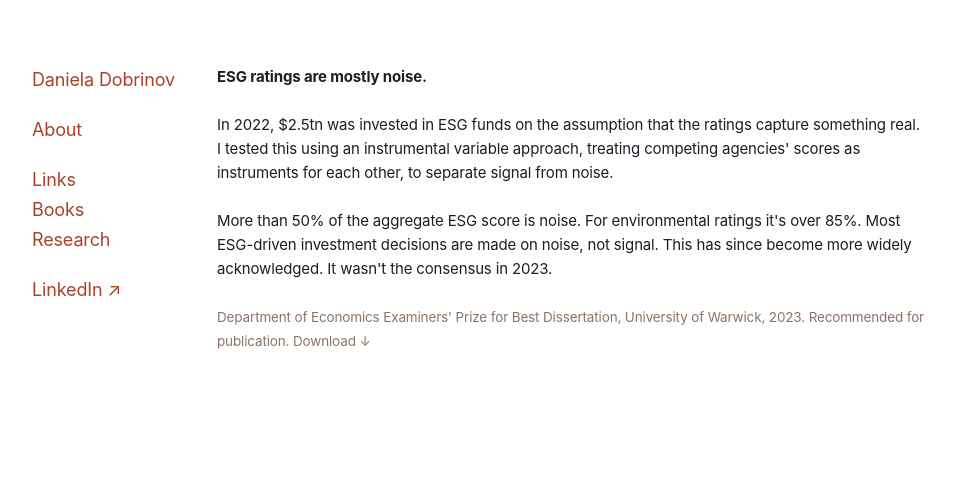
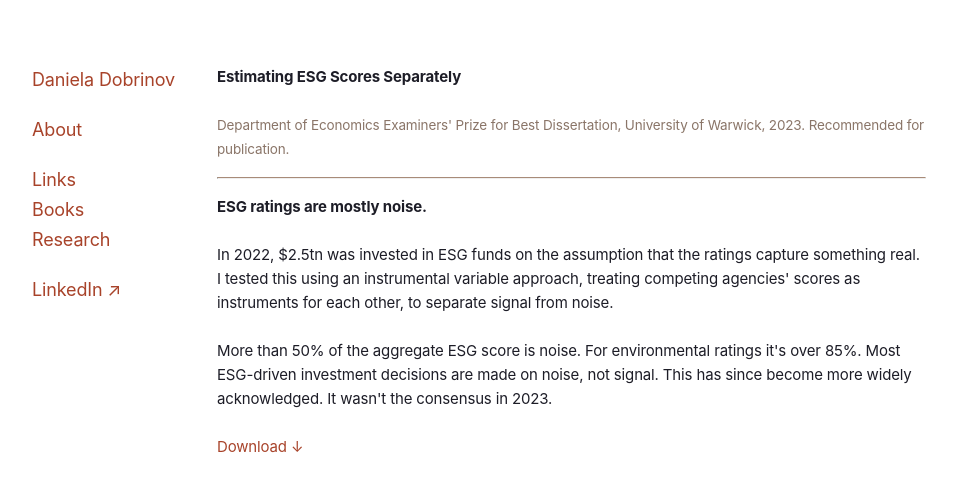
Before and after one commit to eula01/danisite, a Next.js app: page /research in a window 1280 px wide. Shown: the top 490 px of the page, without its empty margins (173-1130 px from the left). Built offline with nearby package versions, Linux system fonts and the light colour scheme.

Commit message:
Restructure research page with title, prize, divider, then finding

```diff
--- a/pages/research.tsx
+++ b/pages/research.tsx
@@ -5,6 +5,11 @@ export default function Research() {
     <Layout title="Research" description="Research">
       <main>
         <div>
+          <p><strong>Estimating ESG Scores Separately</strong></p>
+          <p style={{ color: "var(--light-text)", fontSize: "0.9em", marginBottom: "0" }}>
+            Department of Economics Examiners' Prize for Best Dissertation, University of Warwick, 2023. Recommended for publication.
+          </p>
+          <hr style={{ marginTop: "16px", marginBottom: "16px" }} />
           <p><strong>ESG ratings are mostly noise.</strong></p>
           <p>
             In 2022, $2.5tn was invested in ESG funds on the assumption that the ratings capture something real. I tested this using an instrumental variable approach, treating competing agencies' scores as instruments for each other, to separate signal from noise.
@@ -12,8 +17,8 @@ export default function Research() {
           <p>
             More than 50% of the aggregate ESG score is noise. For environmental ratings it's over 85%. Most ESG-driven investment decisions are made on noise, not signal. This has since become more widely acknowledged. It wasn't the consensus in 2023.
           </p>
-          <p style={{ color: "var(--light-text)", fontSize: "0.9em" }}>
-            Department of Economics Examiners' Prize for Best Dissertation, University of Warwick, 2023. Recommended for publication. <a href="/dissertation.pdf" download style={{ color: "var(--light-text)" }}>Download ↓</a>
+          <p>
+            <a href="/dissertation.pdf" download>Download ↓</a>
           </p>
           <iframe
             src="/dissertation.pdf"
```
